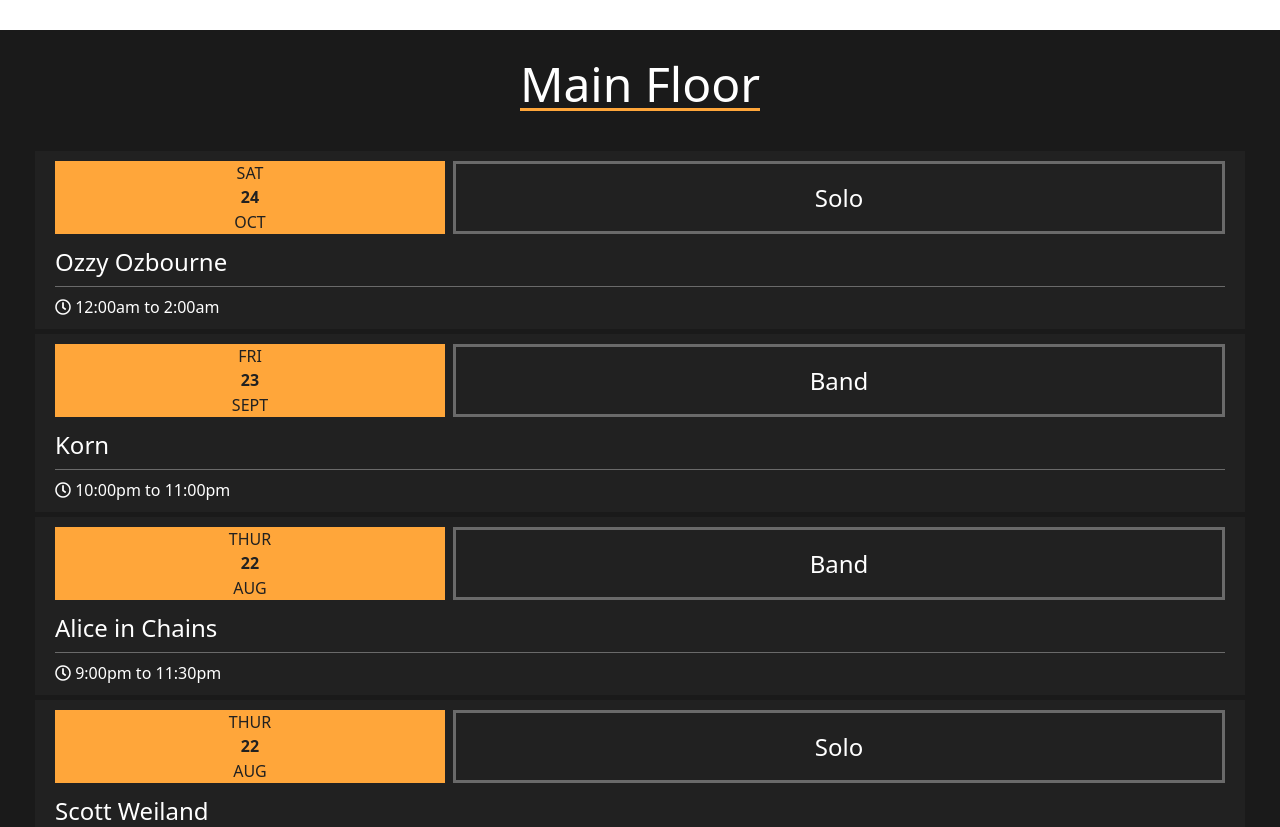
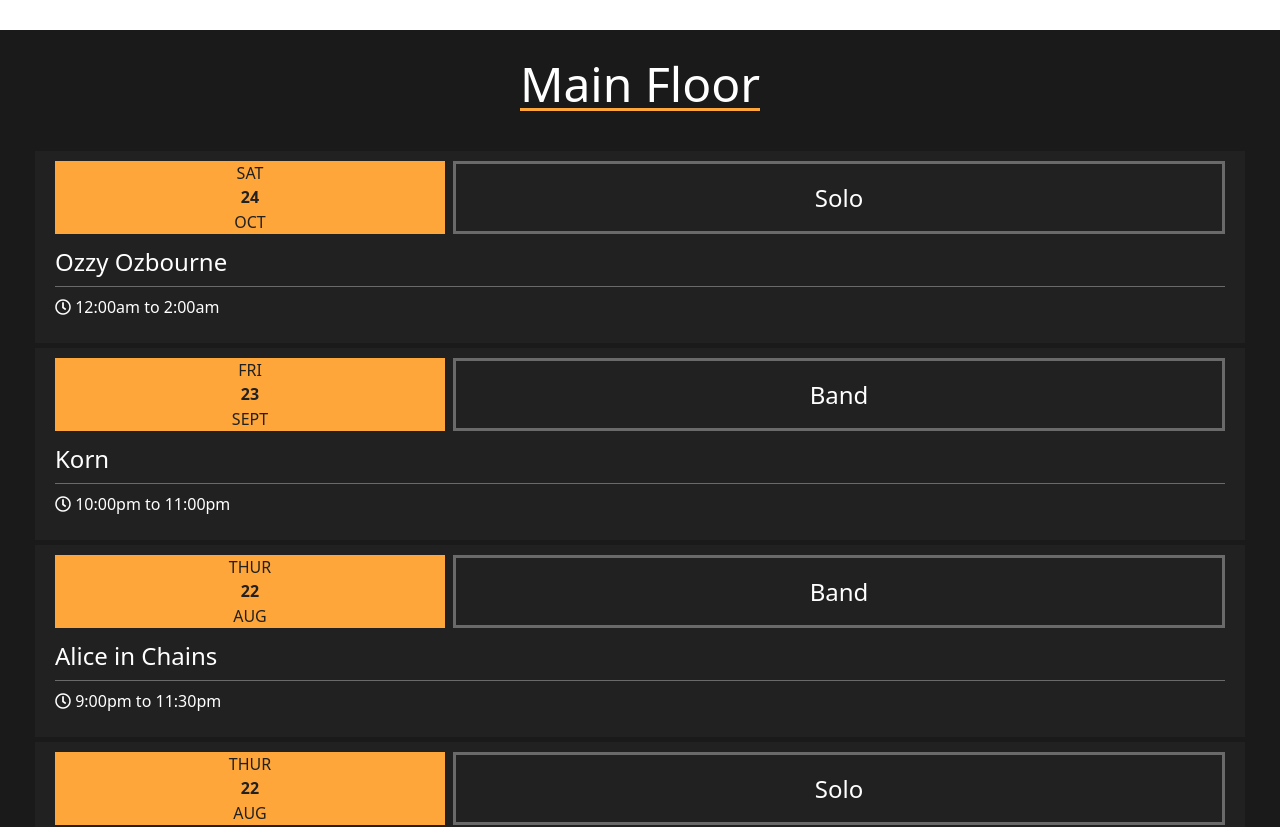
Before and after one commit to dstearle/vue-calendar-list, a Vue app: page / in a window 1280 px wide. Shown: the top 827 px of the page. Built offline with nearby package versions, Linux system fonts and the light colour scheme.

Commit message:
Added bottom padding to the Show component

```diff
--- a/src/components/Show.vue
+++ b/src/components/Show.vue
@@ -1,6 +1,6 @@
 <template>
 
-    <div class="show grid grid-rows-2 gap-3">
+    <div class="show grid grid-rows-2 gap-3 pb-6">
 
         <div class="grid grid-cols-12 space-x-2">
 
```
